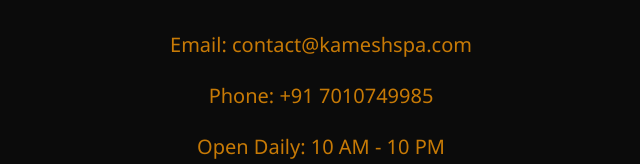
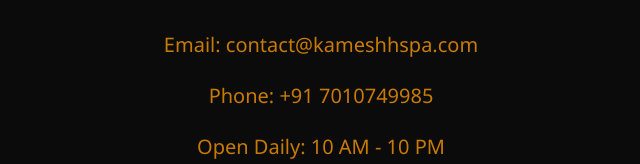
Before and after one commit to pv-fstack/kamesh-luxury-spa, a plain HTML site: page index.html in a window 1280 px wide. Shown: the part 2311-2475 px from the top of the page, 319-959 px from the left. Drawn offline with Linux system fonts and the light colour scheme.

Commit message:
Update index.html

```diff
--- a/index.html
+++ b/index.html
@@ -269,7 +269,7 @@
 
 <div class="section" id="contact">
     <h2>Contact Us</h2>
-    <p>Email: contact@kameshspa.com</p>
+    <p>Email: contact@kameshhspa.com</p>
     <p>Phone: +91 7010749985</p>
     <p>Open Daily: 10 AM - 10 PM</p>
 </div>
```
